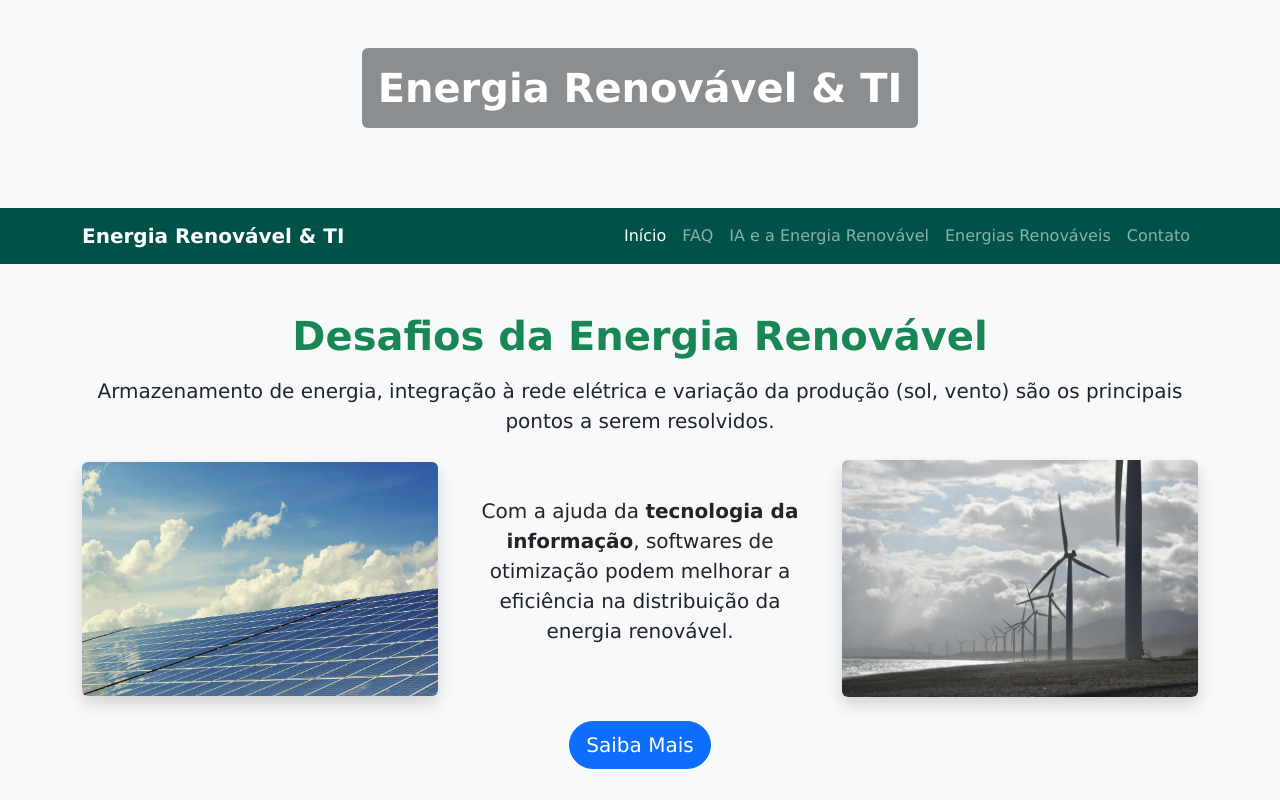
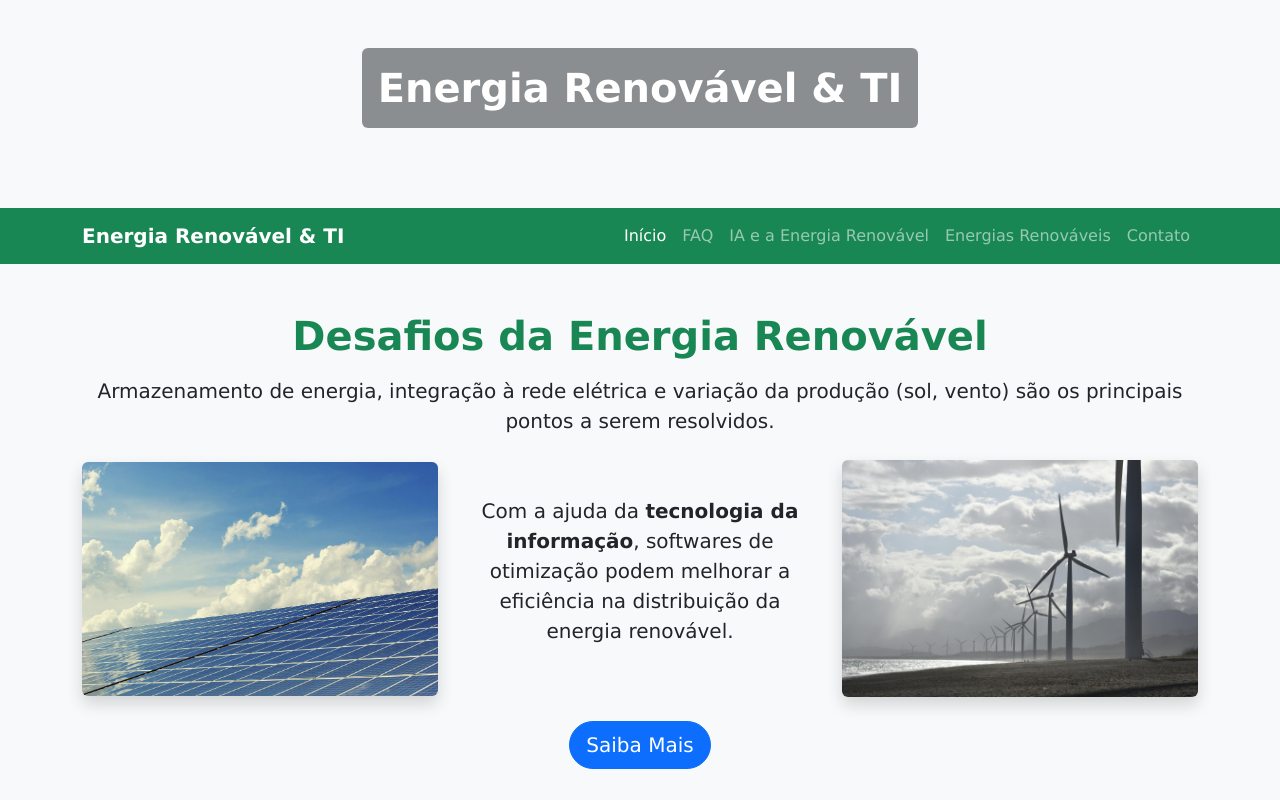
Before and after one commit to enzodorow/Energia-renov-vel-e-TI, a plain HTML site: page INDEX.html in a window 1280 px wide. Shown: the top 800 px of the page. Drawn offline with nearby package versions, Linux system fonts and the light colour scheme.

Commit message:
Refactor INDEX.html structure and styles
Updated the HTML structure and styles, including navbar and footer enhancements.

```diff
--- a/INDEX.html
+++ b/INDEX.html
@@ -20,9 +20,6 @@
         text-align: center;
         padding-top: 50px;
        }
-      nav {
-        background-color: #005148
-      }
  body {
     font-family: 'Verdana', sans-serif;
   }
@@ -37,7 +34,7 @@
   </header>
 
   <!-- Navbar -->
-  <nav class="navbar navbar-expand-lg navbar-dark">
+  <nav class="navbar navbar-expand-lg navbar-dark bg-success">
     <div class="container">
       <a class="navbar-brand fw-bold" href="INDEX.html">Energia Renovável &amp; TI</a>
       <button class="navbar-toggler" type="button" data-bs-toggle="collapse" data-bs-target="#mainNav">
```
